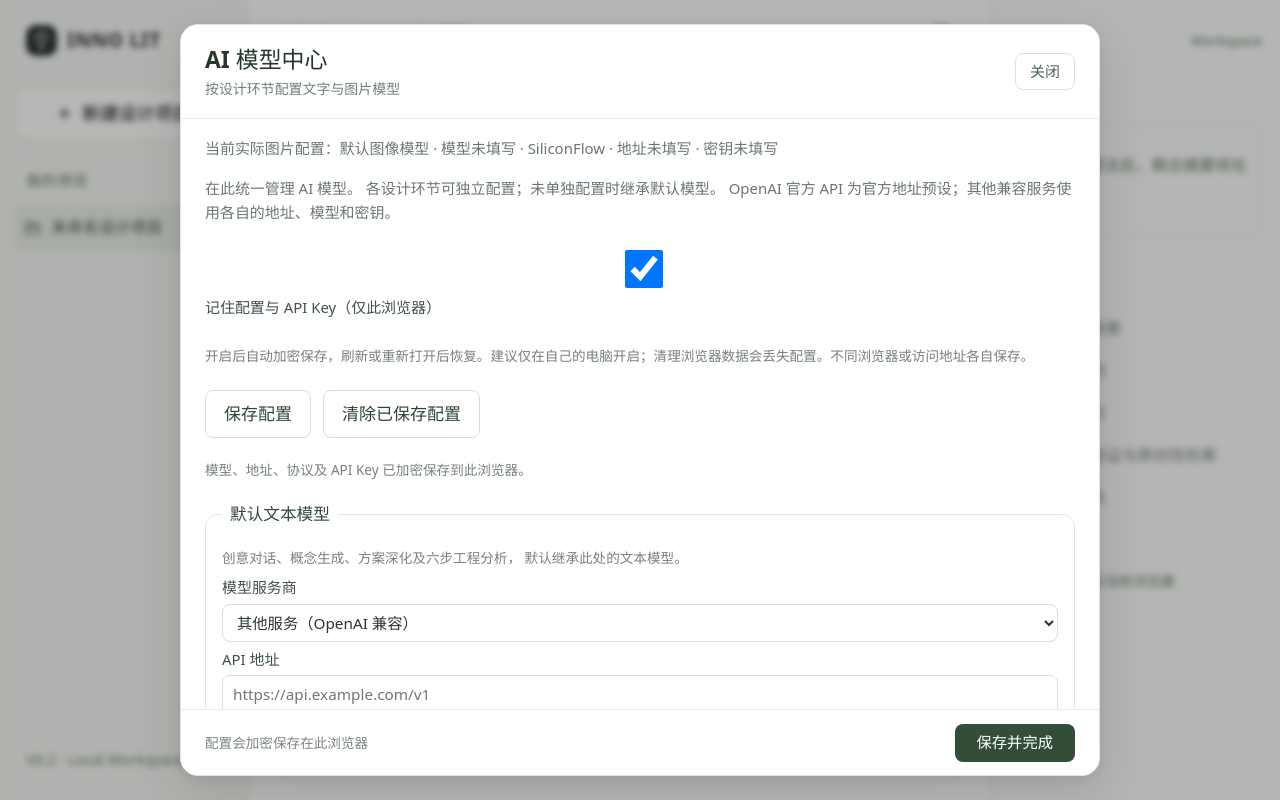
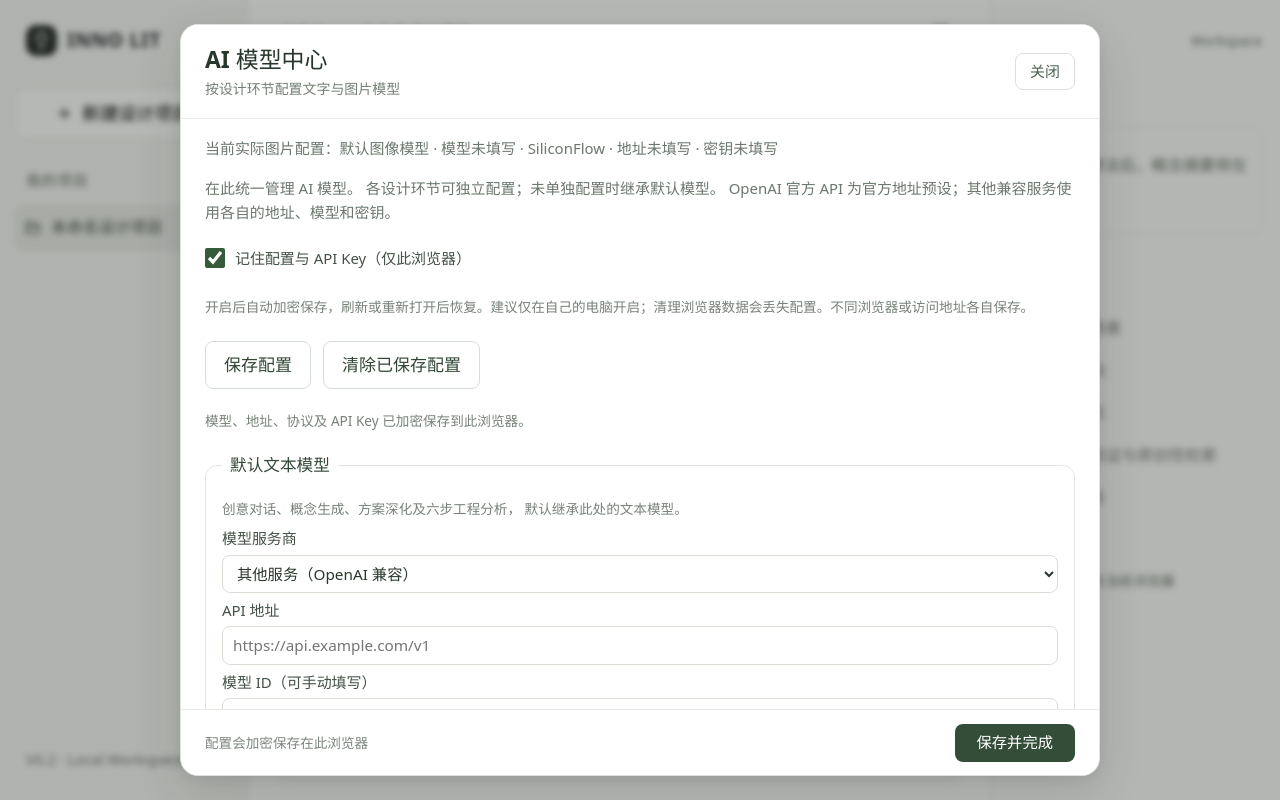
Before and after one commit to laring/INNOLIT, a React (Vite) app: page / in a window 1280 px wide. Both pictures are taken after a click on the button "AI 模型中心". Built offline with nearby package versions, Linux system fonts and the light colour scheme.

Commit message:
style: align the remember-model-settings checkbox

```diff
--- a/src/App.css
+++ b/src/App.css
@@ -1066,3 +1066,20 @@ figcaption,
     padding-bottom: 7px;
   }
 }
+
+
+.global-model-center-dialog-body .model-settings .model-memory-toggle {
+  display: flex;
+  align-items: center;
+  gap: 10px;
+}
+.global-model-center-dialog-body .model-settings .model-memory-toggle input[type="checkbox"] {
+  width: 20px;
+  min-width: 20px;
+  height: 20px;
+  min-height: 20px;
+  margin: 0;
+  padding: 0;
+  flex-shrink: 0;
+  accent-color: #355b3b;
+}
--- a/src/TaskModelCenter.tsx
+++ b/src/TaskModelCenter.tsx
@@ -343,7 +343,7 @@ export function TaskModelCenter({
       </p>
 
       <section className="studio-refinement" aria-label="配置保存设置">
-        <label><input type="checkbox" checked={remember} onChange={event=>onRememberChange(event.target.checked)}/> 记住配置与 API Key（仅此浏览器）</label>
+        <label className="model-memory-toggle"><input type="checkbox" checked={remember} onChange={event=>onRememberChange(event.target.checked)}/> 记住配置与 API Key（仅此浏览器）</label>
         <p className="studio-hint">开启后自动加密保存，刷新或重新打开后恢复。建议仅在自己的电脑开启；清理浏览器数据会丢失配置。不同浏览器或访问地址各自保存。</p>
         <div className="studio-actions"><button type="button" className="studio-button" onClick={()=>void onSave()}>保存配置</button><button type="button" className="studio-button" onClick={onForget}>清除已保存配置</button></div>
         <p className="studio-hint" role="status">{saveNotice}</p>
```
